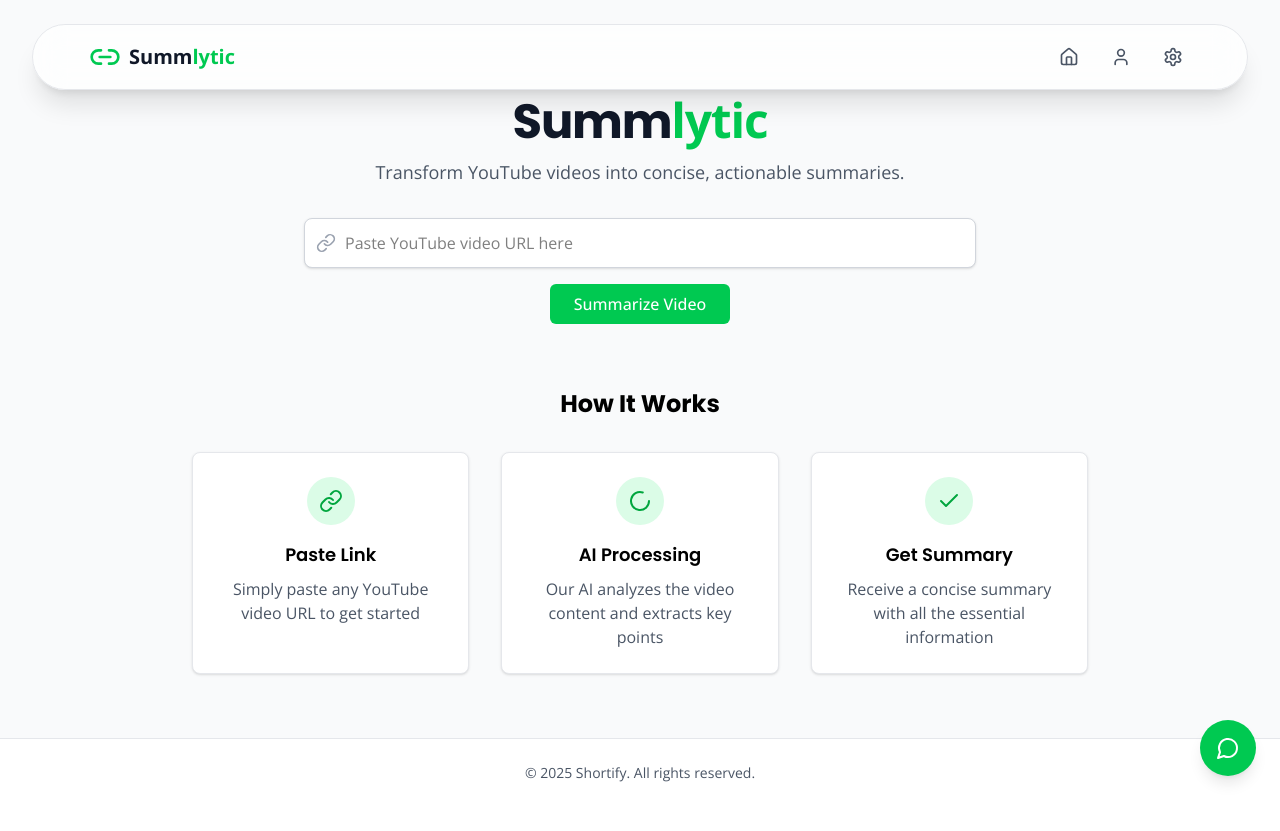
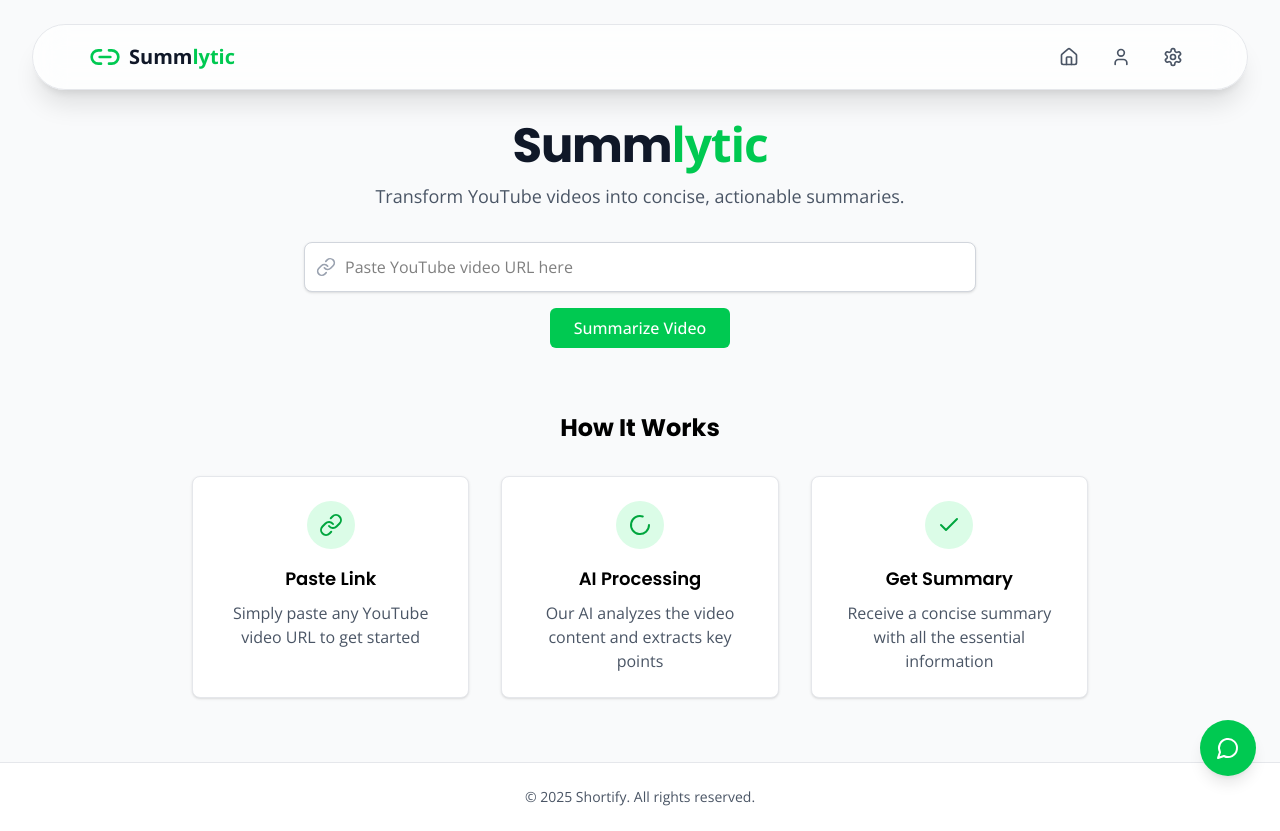
Before and after one commit to Ayushhgit/Shortify, a React (Vite) app in the folder frontend/: page /features/summarizer in a window 1280 px wide. Before the commit the page ends 807 px from the top, so only its background shows below. Built offline with nearby package versions, Linux system fonts and the light colour scheme.

Commit message:
fix: minor

```diff
--- a/frontend/src/pages/PdfSummarizer.jsx
+++ b/frontend/src/pages/PdfSummarizer.jsx
@@ -125,7 +125,7 @@ export default function PdfSummarizer() {
       </header>
 
       {/* Main Content */}
-      <main className="flex-1 pt-24 pb-16 px-4 sm:px-6 lg:px-8 max-w-7xl mx-auto w-full">
+      <main className="flex-1 pt-30 pb-16 px-4 sm:px-6 lg:px-8 max-w-7xl mx-auto w-full">
         <div className="text-center mb-8">
           <h1 className="text-4xl sm:text-5xl font-bold tracking-tight text-gray-900">
             Summ<span className="text-green-500">AI</span>ze
--- a/frontend/src/pages/Summarizer.jsx
+++ b/frontend/src/pages/Summarizer.jsx
@@ -126,7 +126,7 @@ export default function YouTubeSummarizer() {
       </header>
 
       {/* Main Content */}
-      <main className="flex-1 pt-24 pb-16 px-4 sm:px-6 lg:px-8 max-w-7xl mx-auto w-full">
+      <main className="flex-1 pt-30 pb-16 px-4 sm:px-6 lg:px-8 max-w-7xl mx-auto w-full">
         <div className="text-center mb-8">
           <h1 className="text-4xl sm:text-5xl font-bold tracking-tight text-gray-900">
             Summ<span className="text-green-500">lytic</span>
```
